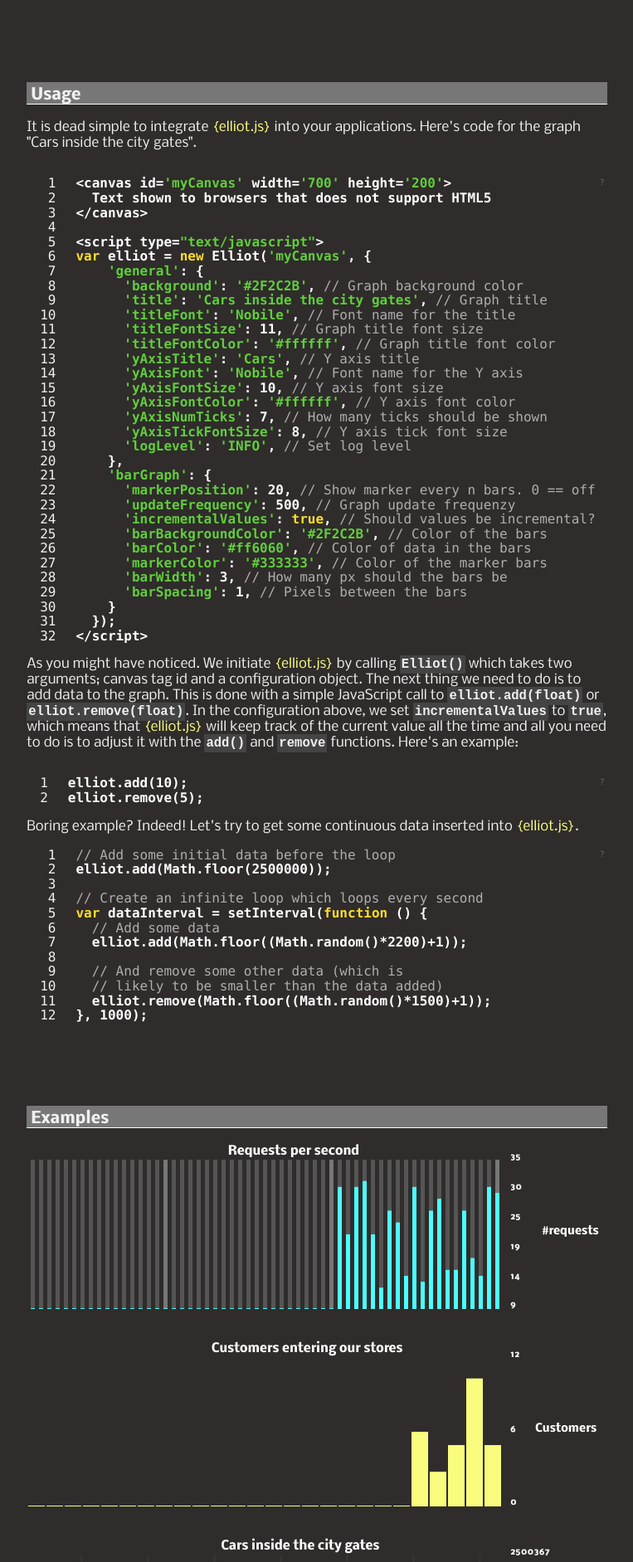
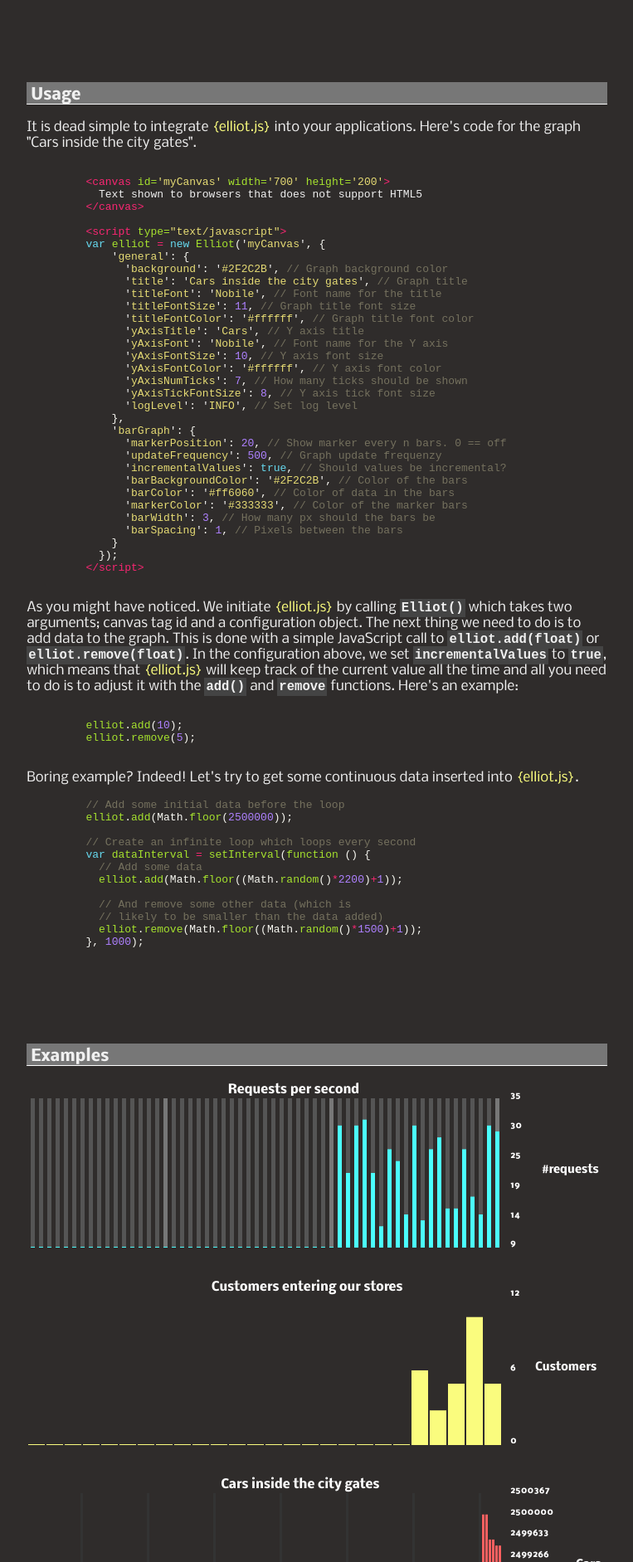
Before and after one commit to sebdah/elliot.js, a Jekyll site: the page built from index.html, in a window 1280 px wide. Shown: the part 496-2379 px from the top of the page at 83% size, without its empty margins (355-1118 px from the left). Built offline with Jekyll 4.4.1, drawn with Linux system fonts in a browser that asks for light colours.

Commit message:
Pygments implemented

```diff
--- a/_config.yml
+++ b/_config.yml
@@ -1 +1,3 @@
 auto: true
+pygments: true
+safe: true
--- a/_layouts/default.html
+++ b/_layouts/default.html
@@ -2,12 +2,8 @@
 <head>
   <title>{{page.title}}</title>
   <link href='http://fonts.googleapis.com/css?family=Nobile:400,700' rel='stylesheet' type='text/css'>
-  <link href="js/syntaxhighlighter_3.0.83/styles/shThemeBlackboard.css" rel="stylesheet" type="text/css" />
-  <link href="js/syntaxhighlighter_3.0.83/styles/shCore.css" rel="stylesheet" type="text/css" />
   <link href="css/style.css" rel="stylesheet" type="text/css" />
-  <script src="js/syntaxhighlighter_3.0.83/scripts/shCore.js" type="text/javascript"></script>
-  <script src="js/syntaxhighlighter_3.0.83/scripts/shAutoloader.js" type="text/javascript"></script>
-  <script src="js/syntaxhighlighter_3.0.83/scripts/shBrushJScript.js" type="text/javascript"></script>
+  <link href="css/pygments/monokai.css" rel="stylesheet" type="text/css" />
   <script type='text/javascript' src='js/elliot.js'></script>
 </head>
 <body><a name="top"></a>
--- /dev/null
+++ b/css/pygments/monokai.css
@@ -0,0 +1,59 @@
+.hll { background-color: #49483e }
+.c { color: #75715e } /* Comment */
+.err { color: #960050; background-color: #1e0010 } /* Error */
+.k { color: #66d9ef } /* Keyword */
+.l { color: #ae81ff } /* Literal */
+.n { color: #f8f8f2 } /* Name */
+.o { color: #f92672 } /* Operator */
+.p { color: #f8f8f2 } /* Punctuation */
+.cm { color: #75715e } /* Comment.Multiline */
+.cp { color: #75715e } /* Comment.Preproc */
+.c1 { color: #75715e } /* Comment.Single */
+.cs { color: #75715e } /* Comment.Special */
+.ge { font-style: italic } /* Generic.Emph */
+.gs { font-weight: bold } /* Generic.Strong */
+.kc { color: #66d9ef } /* Keyword.Constant */
+.kd { color: #66d9ef } /* Keyword.Declaration */
+.kn { color: #f92672 } /* Keyword.Namespace */
+.kp { color: #66d9ef } /* Keyword.Pseudo */
+.kr { color: #66d9ef } /* Keyword.Reserved */
+.kt { color: #66d9ef } /* Keyword.Type */
+.ld { color: #e6db74 } /* Literal.Date */
+.m { color: #ae81ff } /* Literal.Number */
+.s { color: #e6db74 } /* Literal.String */
+.na { color: #a6e22e } /* Name.Attribute */
+.nb { color: #f8f8f2 } /* Name.Builtin */
+.nc { color: #a6e22e } /* Name.Class */
+.no { color: #66d9ef } /* Name.Constant */
+.nd { color: #a6e22e } /* Name.Decorator */
+.ni { color: #f8f8f2 } /* Name.Entity */
+.ne { color: #a6e22e } /* Name.Exception */
+.nf { color: #a6e22e } /* Name.Function */
+.nl { color: #f8f8f2 } /* Name.Label */
+.nn { color: #f8f8f2 } /* Name.Namespace */
+.nx { color: #a6e22e } /* Name.Other */
+.py { color: #f8f8f2 } /* Name.Property */
+.nt { color: #f92672 } /* Name.Tag */
+.nv { color: #f8f8f2 } /* Name.Variable */
+.ow { color: #f92672 } /* Operator.Word */
+.w { color: #f8f8f2 } /* Text.Whitespace */
+.mf { color: #ae81ff } /* Literal.Number.Float */
+.mh { color: #ae81ff } /* Literal.Number.Hex */
+.mi { color: #ae81ff } /* Literal.Number.Integer */
+.mo { color: #ae81ff } /* Literal.Number.Oct */
+.sb { color: #e6db74 } /* Literal.String.Backtick */
+.sc { color: #e6db74 } /* Literal.String.Char */
+.sd { color: #e6db74 } /* Literal.String.Doc */
+.s2 { color: #e6db74 } /* Literal.String.Double */
+.se { color: #ae81ff } /* Literal.String.Escape */
+.sh { color: #e6db74 } /* Literal.String.Heredoc */
+.si { color: #e6db74 } /* Literal.String.Interpol */
+.sx { color: #e6db74 } /* Literal.String.Other */
+.sr { color: #e6db74 } /* Literal.String.Regex */
+.s1 { color: #e6db74 } /* Literal.String.Single */
+.ss { color: #e6db74 } /* Literal.String.Symbol */
+.bp { color: #f8f8f2 } /* Name.Builtin.Pseudo */
+.vc { color: #f8f8f2 } /* Name.Variable.Class */
+.vg { color: #f8f8f2 } /* Name.Variable.Global */
+.vi { color: #f8f8f2 } /* Name.Variable.Instance */
+.il { color: #ae81ff } /* Literal.Number.Integer.Long */
--- a/index.html
+++ b/index.html
@@ -42,12 +42,12 @@
     the graph "Cars inside the city gates".
   </p>
 
-  <pre class="brush: js">
-    &lt;canvas id='myCanvas' width='700' height='200'&gt;
+  {% highlight html %}
+    <canvas id='myCanvas' width='700' height='200'>
       Text shown to browsers that does not support HTML5
-    &lt;/canvas&gt;
+    </canvas>
 
-    &lt;script type="text/javascript"&gt;
+    <script type="text/javascript">
     var elliot = new Elliot('myCanvas', {
         'general': {
           'background': '#2F2C2B', // Graph background color
@@ -74,9 +74,8 @@
           'barSpacing': 1, // Pixels between the bars
         }
       });
-    &lt;/script&gt;
-
-  </pre>
+    </script>
+  {% endhighlight %}
 
   <p>
     As you might have noticed. We initiate <span class="elliot">{elliot.js}</span>
@@ -88,16 +87,14 @@
     with the <tt>add()</tt> and <tt>remove</tt> functions. Here's an example:
   </p>
 
-  <pre class="brush: js">
-
+  {% highlight javascript %}
     elliot.add(10);
     elliot.remove(5);
-
-  </pre>
+  {% endhighlight %}
 
   Boring example? Indeed! Let's try to get some continuous data inserted into <span class="elliot">{elliot.js}</span>.
 
-  <pre class="brush: js">
+  {% highlight javascript %}
     // Add some initial data before the loop
     elliot.add(Math.floor(2500000));
 
@@ -110,8 +107,7 @@
       // likely to be smaller than the data added)
       elliot.remove(Math.floor((Math.random()*1500)+1));
     }, 1000);
-
-  </pre>
+  {% endhighlight %}
 
 </article>
 
```
Also changed, not shown: 4 other files.
